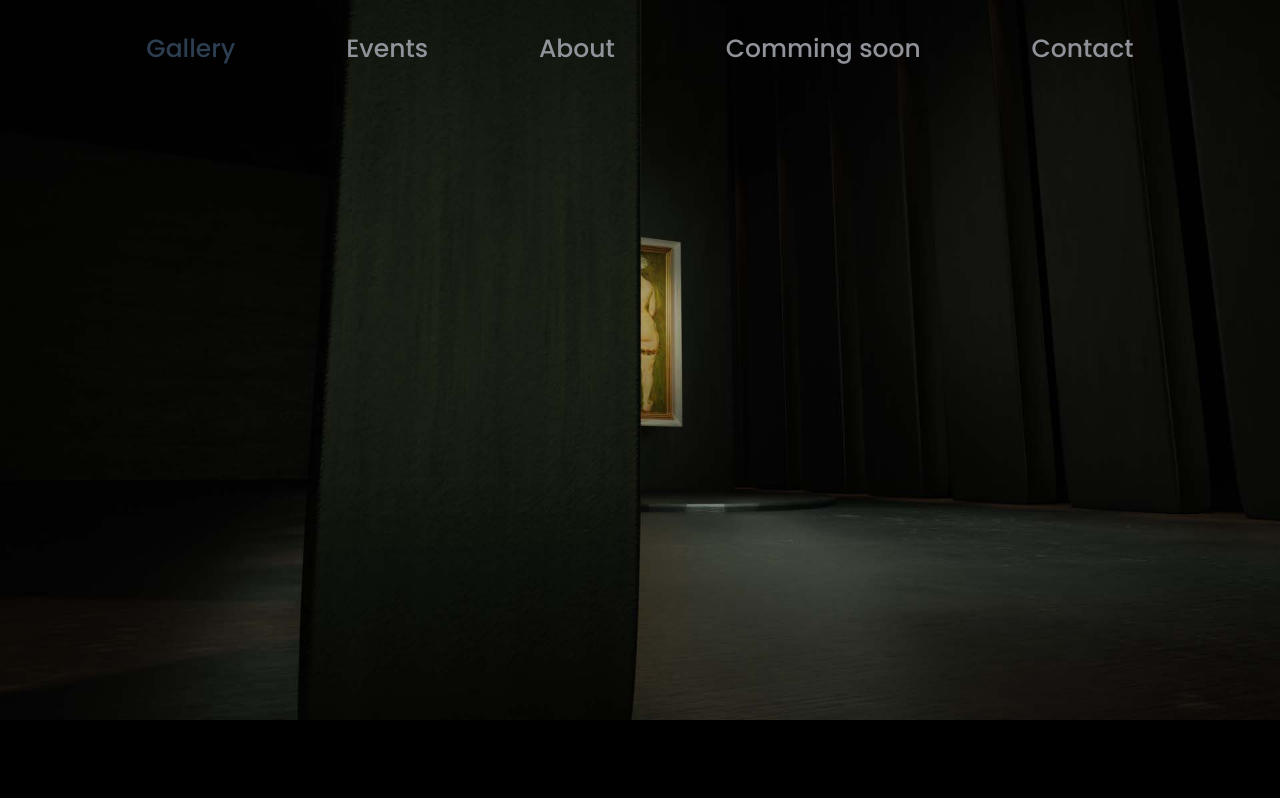
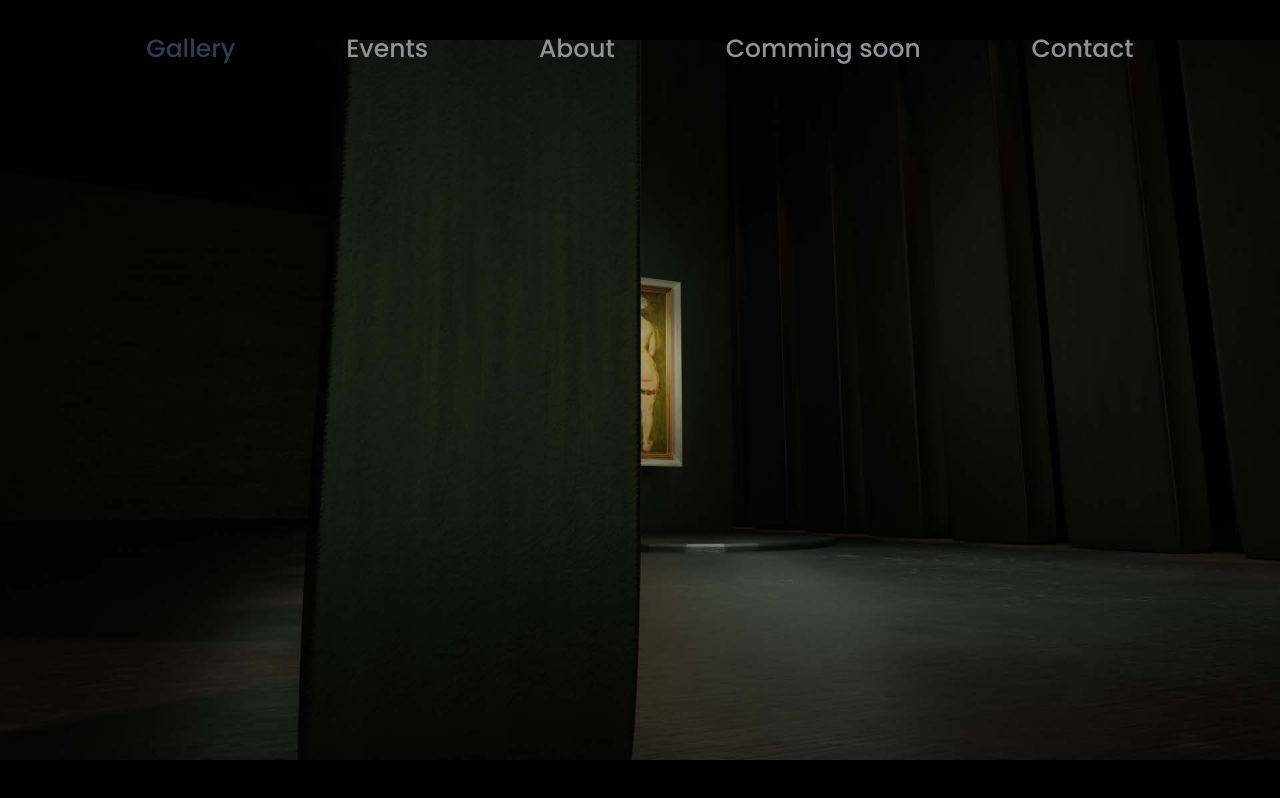
Before and after one commit to DionisPascaru/art-gallery, a Vue app: page /gallery in a window 1280 px wide. Built offline with nearby package versions, Linux system fonts and the light colour scheme.

Commit message:
Fix scroll animation

```diff
--- a/src/components/gallery/GalleryAnimationComponent.vue
+++ b/src/components/gallery/GalleryAnimationComponent.vue
@@ -1,7 +1,7 @@
 <template>
-    <div>
-        <div class="gallery-frame">
-            <img :src="getImgUrl()" alt="">
+    <div class="gallery">
+        <div class="gallery-frame" v-for="(frame, index) in data" :key="index" :class="{active: isActive(index)}">
+            <img :src="getImgUrl(frame.frameName)" alt="">
         </div>
     </div>
 </template>
@@ -24,8 +24,11 @@ export default {
         });
     },
     methods: {
-        getImgUrl() {
-            return require(`@/assets/animations/${this.data[this.count].frameName}`);
+        getImgUrl(fileName) {
+            return require(`@/assets/animations/${fileName}`);
+        },
+        isActive(index){
+            return this.count == index;
         },
         animation(deltaY){
             if(deltaY >= 0) {
@@ -71,16 +74,31 @@ export default {
 </script>
 
 <style lang="scss" scoped>
+.gallery {
+    position: relative;
+    width: 100%;
+    height: 100vh;
+}
+
 .gallery-frame {
     width: 100%;
-    display: flex;
     justify-content: center;
     align-items: center;
     overflow: hidden;
+    position: absolute;
+    top: 0;
+    left: 0;
+    right: 0;
+    bottom: 0;
+    display: none;
 
     img {
         width: auto;
         height: 100vh;
+    }
+
+    &.active {
+        display: flex;
     }
 }
 
```
